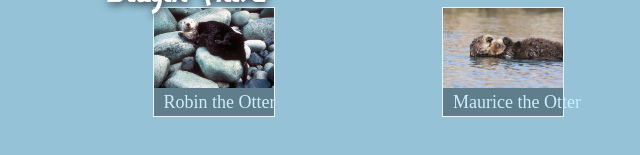
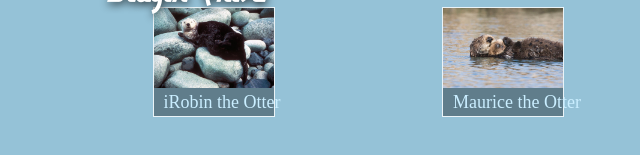
Before and after one commit to rauldoe/cpsc473hw2, a plain HTML site: page ottergram/index.html in a window 1280 px wide. Shown: the part 575-730 px from the top of the page, 137-777 px from the left. Drawn offline with nearby package versions, Linux system fonts and the light colour scheme; files whose address does not match are found by name.

Commit message:
test again

```diff
--- a/ottergram/index.html
+++ b/ottergram/index.html
@@ -22,7 +22,7 @@
       <li class="thumbnail-item">
         <a href="#">
 	<img class="thumbnail-image" src="img/otter2.jpg" alt="Robin the Otter">
-          <span class="thumbnail-title">Robin the Otter</span>
+          <span class="thumbnail-title">iRobin the Otter</span>
         </a>
       </li>
       <li class="thumbnail-item">
```
